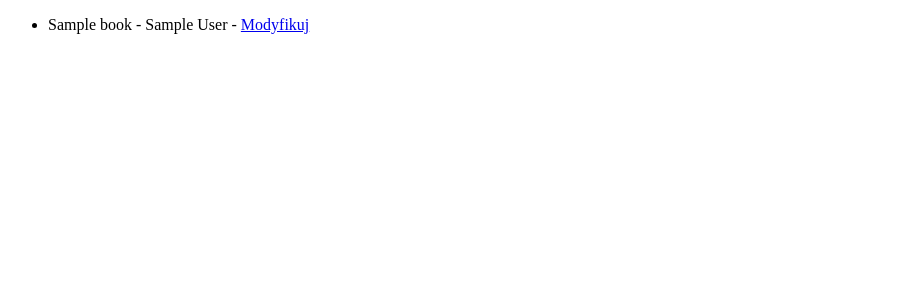
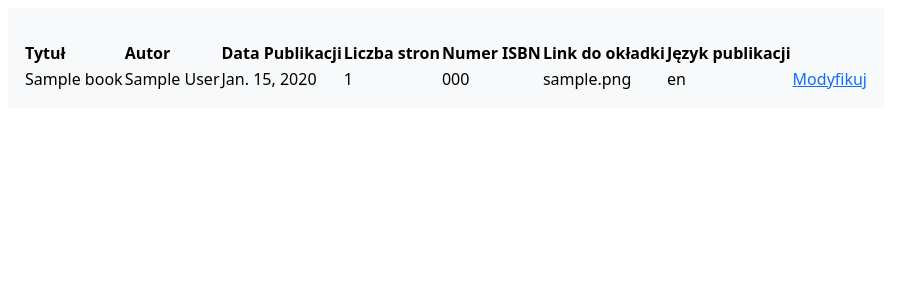
Before and after one commit to maciej88/books, a Django app: page / in a window 1280 px wide. Shown: the top 300 px of the page, without its empty margins (0-904 px from the left). Run offline with Django 3.2, Linux system fonts and the light colour scheme; tables that the repository leaves empty hold one stand-in row (values such as "Sample post").

Commit message:
styles add

```diff
--- /dev/null
+++ b/books_app/templates/base.html
@@ -0,0 +1,33 @@
+<!doctype html>
+<html lang="en">
+<head>
+    <!-- Required meta tags -->
+    <meta charset="utf-8">
+    <meta name="viewport" content="width=device-width, initial-scale=1">
+
+    <!-- Bootstrap CSS -->
+    <link href="https://cdn.jsdelivr.net/npm/bootstrap@5.1.1/dist/css/bootstrap.min.css" rel="stylesheet"
+          integrity="sha384-F3w7mX95PdgyTmZZMECAngseQB83DfGTowi0iMjiWaeVhAn4FJkqJByhZMI3AhiU" crossorigin="anonymous">
+
+    <title>Books</title>
+</head>
+<body>
+
+<div class="d-flex p-2">
+    <div2 class="p-3 mb-2 bg-light text-black">
+        {% block content %}
+
+
+        {% endblock %}
+    </div2>
+</div>
+
+<!-- Optional JavaScript; choose one of the two! -->
+
+<!-- Option 1: Bootstrap Bundle with Popper -->
+<script src="https://cdn.jsdelivr.net/npm/bootstrap@5.1.1/dist/js/bootstrap.bundle.min.js"
+        integrity="sha384-/bQdsTh/da6pkI1MST/rWKFNjaCP5gBSY4sEBT38Q/9RBh9AH40zEOg7Hlq2THRZ"
+        crossorigin="anonymous"></script>
+
+</body>
+</html>
--- a/books_app/templates/book_list.html
+++ b/books_app/templates/book_list.html
@@ -1,16 +1,31 @@
-<!DOCTYPE html>
-<html lang="en">
-<head>
-    <meta charset="UTF-8">
-    <title>Books</title>
-</head>
-<body>
-    <ul>
-    {% for book in object_list %}
-        <li>{{ book.title }} - {{ book.author }} - <a href="{% url 'book-update' book.id %}">Modyfikuj</a></li>
-{% empty %}
-    <li>something goes wrong</li>
-{% endfor %}
-</ul>
-</body>
-</html>
+{% extends 'base.html' %}
+{% block content %}
+    <table>
+        <ul>
+            <thead>
+            <tr>
+                <th>Tytuł</th>
+                <th>Autor</th>
+                <th>Data Publikacji</th>
+                <th>Liczba stron</th>
+                <th>Numer ISBN</th>
+                <th>Link do okładki</th>
+                <th>Język publikacji</th>
+            </tr>
+            </thead>
+            <tbody>
+            {% for book in object_list %}
+                <tr>
+                    <td>{{ book.title }}</td>
+                    <td>{{ book.author }}</td>
+                    <td>{{ book.publshed_date }}</td>
+                    <td>{{ book.page_count }}</td>
+                    <td>{{ book.isbn }}</td>
+                    <td>{{ book.thumbnail }}</td>
+                    <td>{{ book.publication_language }}</td>
+                    <td><a href="{% url 'book-update' book.id %}">Modyfikuj</a></td>
+                </tr>
+            {% endfor %}
+            </tbody>
+    </table>
+{% endblock %}
```
Also changed, not shown: books_app/templates/book_add.html (+4 -12 lines), books_app/templates/book_update.html (+6 -14 lines).
